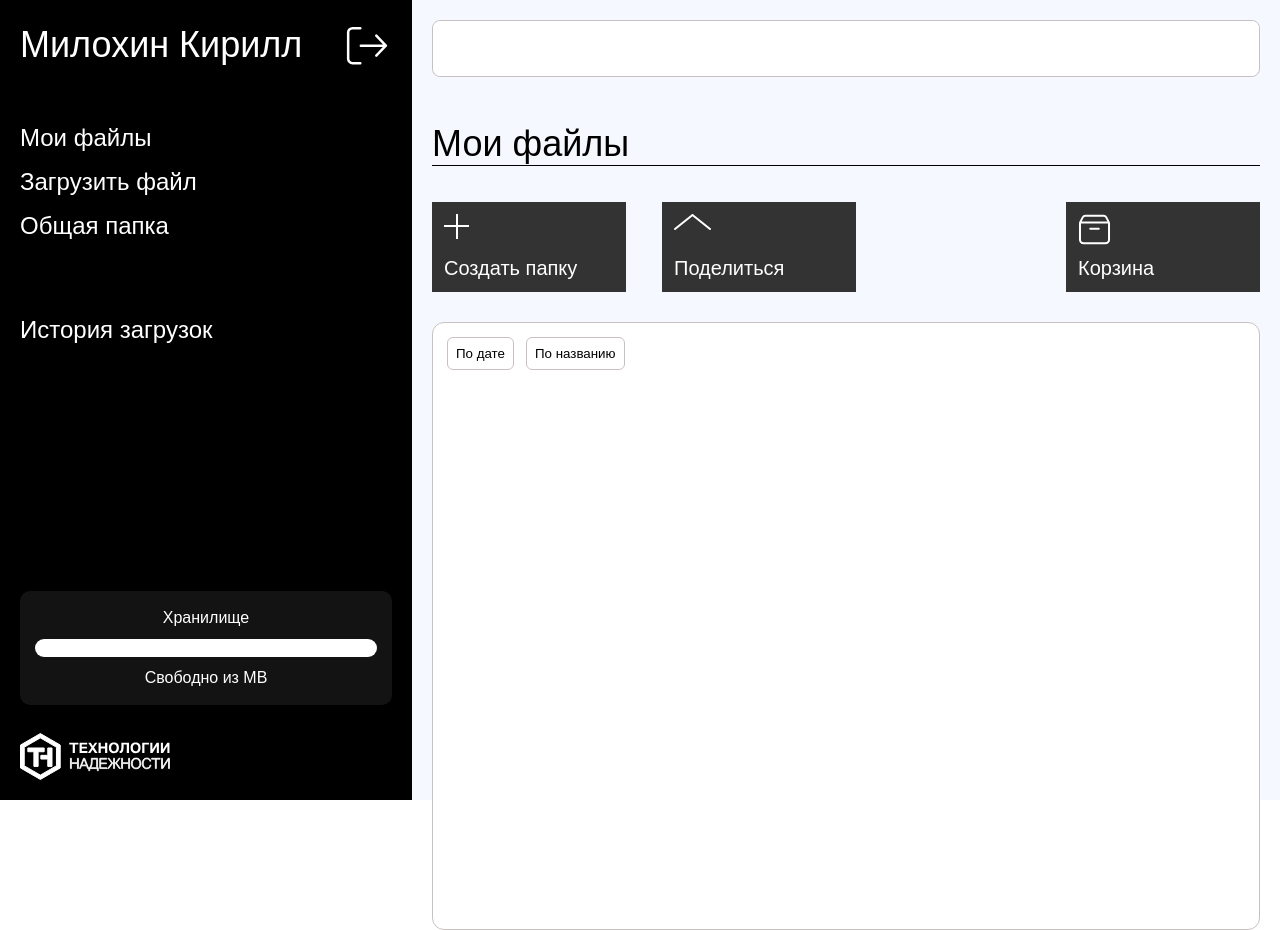
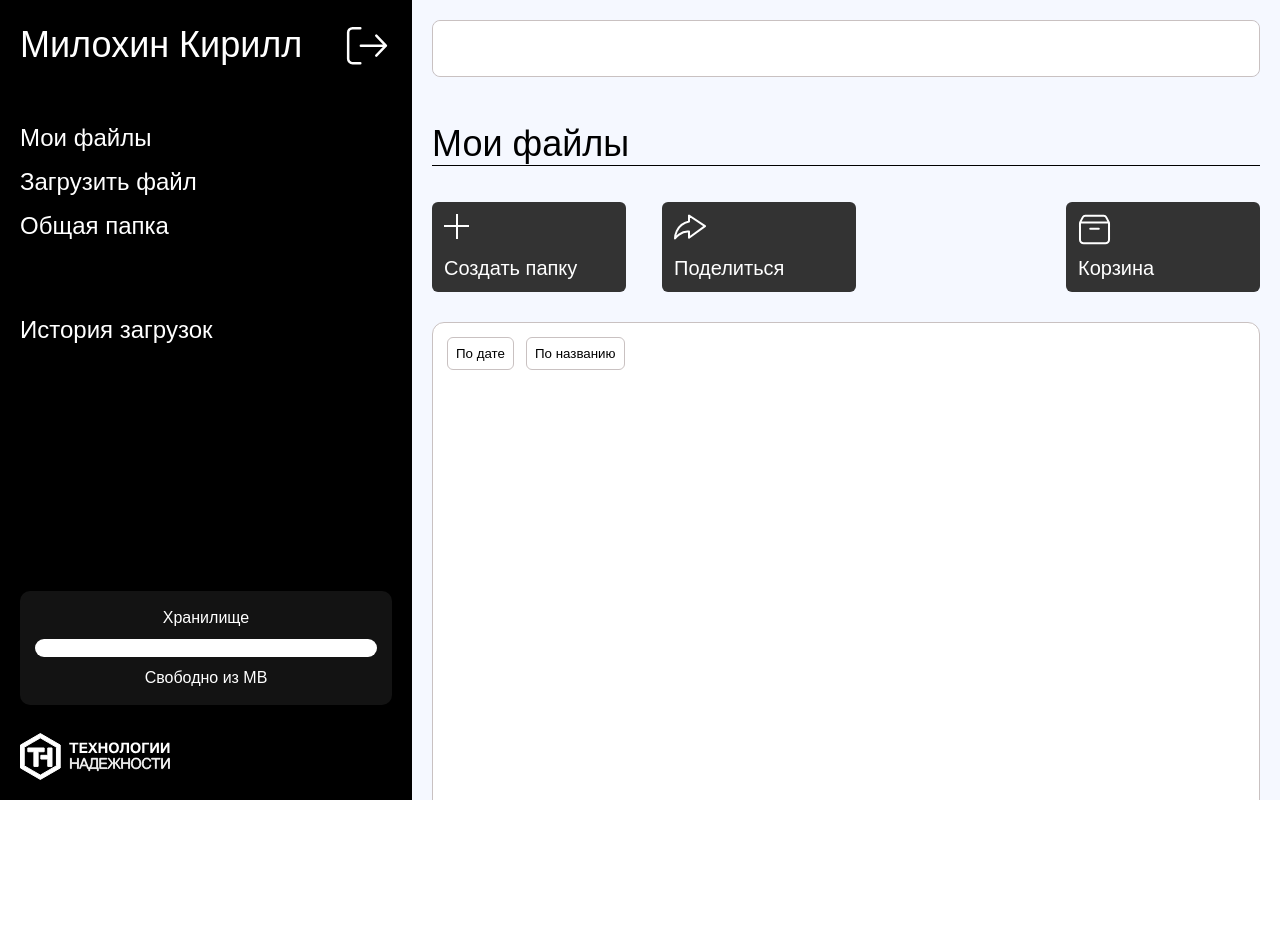
Before and after one commit to joking785/cloud_test, a React (Create React App) app: page / in a window 1280 px wide. After the commit the page ends 800 px from the top, so only its background shows below. Built offline with nearby package versions, Linux system fonts and the light colour scheme.

Commit message:
Добавлен overflow hidden

```diff
--- a/src/pages/MainPage/styles.css
+++ b/src/pages/MainPage/styles.css
@@ -22,6 +22,8 @@ h3 {
   display: flex;
   font-family: 'Montserrat', sans-serif;
   height: 100vh;
+  width: 100vw;
+  overflow: hidden;
 }
 
 .MainPage_sidebar {
@@ -109,12 +111,17 @@ h3 {
   height: 90px;
   background-color: #333333;
   padding: 12px;
+  border-radius: 6px;
   box-sizing: border-box;
   color: white;
   font-size: 20px;
   display: flex;
   flex-direction: column;
   justify-content: space-between;
+}
+
+.menu_Button:hover {
+  background-color: #0072ff;
 }
 
 .worker_menu {
@@ -133,7 +140,7 @@ h3 {
   background-color: white;
   border: 1px solid #c9c1c1;
   height: 100%;
-  max-height: 608px;
+  max-height: 725px;
   box-sizing: border-box;
   padding: 14px;
   display: flex;
```
Also changed, not shown: src/icons/Share.svg.
